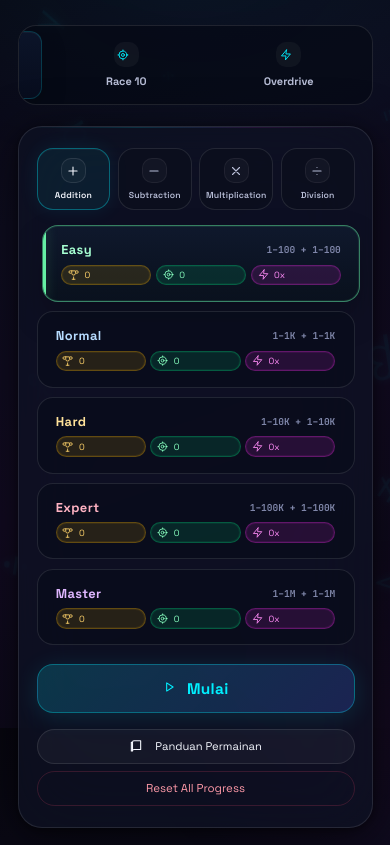
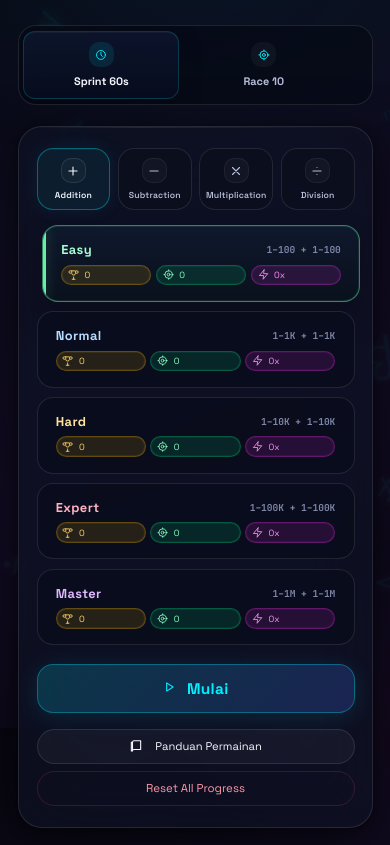
Before and after one commit to Darlayx0/Math-Snap, a website built with Vite: page index.html in a window 390 px wide. Shown: the part 116-961 px from the top of the page. Built offline with nearby package versions, Linux system fonts and the light colour scheme.

Commit message:
Fix mobile game mode switch layout

```diff
--- a/src/style.css
+++ b/src/style.css
@@ -502,15 +502,22 @@ body::after {
 
 /* Mode Switch */
 .mode-switch {
-  display: grid;
-  grid-template-columns: 1fr 1fr 1fr;
-  gap: 0.35rem;
+  display: flex;
+  align-items: stretch;
+  gap: 0.4rem;
   padding: 0.35rem;
   background: rgba(6, 10, 22, 0.72);
   border: 1px solid var(--glass-border);
   border-radius: calc(var(--radius-md) + 2px);
   width: 100%;
-  overflow: hidden;
+  overflow-x: auto;
+  overflow-y: hidden;
+  -webkit-overflow-scrolling: touch;
+  scrollbar-width: none;
+}
+
+.mode-switch::-webkit-scrollbar {
+  display: none;
 }
 
 .mode-tab {
@@ -529,9 +536,9 @@ body::after {
   cursor: pointer;
   transition: all 0.25s ease;
   font-family: var(--font-display);
-  width: 100%;
-  min-width: 0;
-  overflow: hidden;
+  flex: 0 0 156px;
+  min-width: 156px;
+  overflow: visible;
 }
 
 .mode-tab:hover {
@@ -561,6 +568,9 @@ body::after {
 .mode-tab-icon .button-icon {
   width: 0.85rem;
   height: 0.85rem;
+  margin-right: 0;
+  display: block;
+  flex-shrink: 0;
 }
 
 .mode-tab.is-active .mode-tab-icon {
@@ -2336,10 +2346,10 @@ body::after {
   .page-header h1 { font-size: 1.02rem; }
   .answer-display, #answer-input { font-size: 1.65rem; padding: 0.65rem; }
   .key-btn { padding: 0.72rem; font-size: 1.2rem; }
-  .mode-switch { padding: 0.35rem; gap: 0.45rem; justify-content: flex-end; }
+  .mode-switch { padding: 0.35rem; gap: 0.45rem; justify-content: flex-start; scroll-padding-left: 0.35rem; }
   .mode-tab { min-width: 156px; flex: 0 0 156px; padding: 0.72rem 0.78rem; gap: 0.55rem; align-items: center; }
   .mode-tab-icon { width: 1.8rem; height: 1.8rem; border-radius: 10px; }
-  .mode-tab-copy { justify-content: center; }
+  .mode-tab-copy { justify-content: center; align-items: center; }
   .mode-tab-label { font-size: 0.78rem; white-space: nowrap; }
   .diff-card { align-items: stretch; }
   .diff-head { gap: 0.65rem; }
@@ -2432,8 +2442,8 @@ body::after {
   .menu-left-top { text-align: left; }
   .menu-left-top .header { text-align: left; }
   .menu-left-center { flex: 1; justify-content: center; }
-  .mode-switch { grid-template-columns: 1fr; gap: 0.45rem; overflow: visible; }
-  .mode-tab { flex-direction: row; align-items: center; justify-content: flex-start; gap: 0.7rem; padding: 0.8rem 0.9rem; text-align: left; border-radius: 14px; }
+  .mode-switch { display: grid; grid-template-columns: 1fr; gap: 0.45rem; overflow: visible; }
+  .mode-tab { flex: 1 1 auto; min-width: 0; flex-direction: row; align-items: center; justify-content: flex-start; gap: 0.7rem; padding: 0.8rem 0.9rem; text-align: left; border-radius: 14px; }
   .mode-tab-icon { width: 2rem; height: 2rem; border-radius: 12px; }
   .mode-tab-icon .button-icon { width: 1rem; height: 1rem; }
   .mode-tab-copy { align-items: flex-start; }
```
